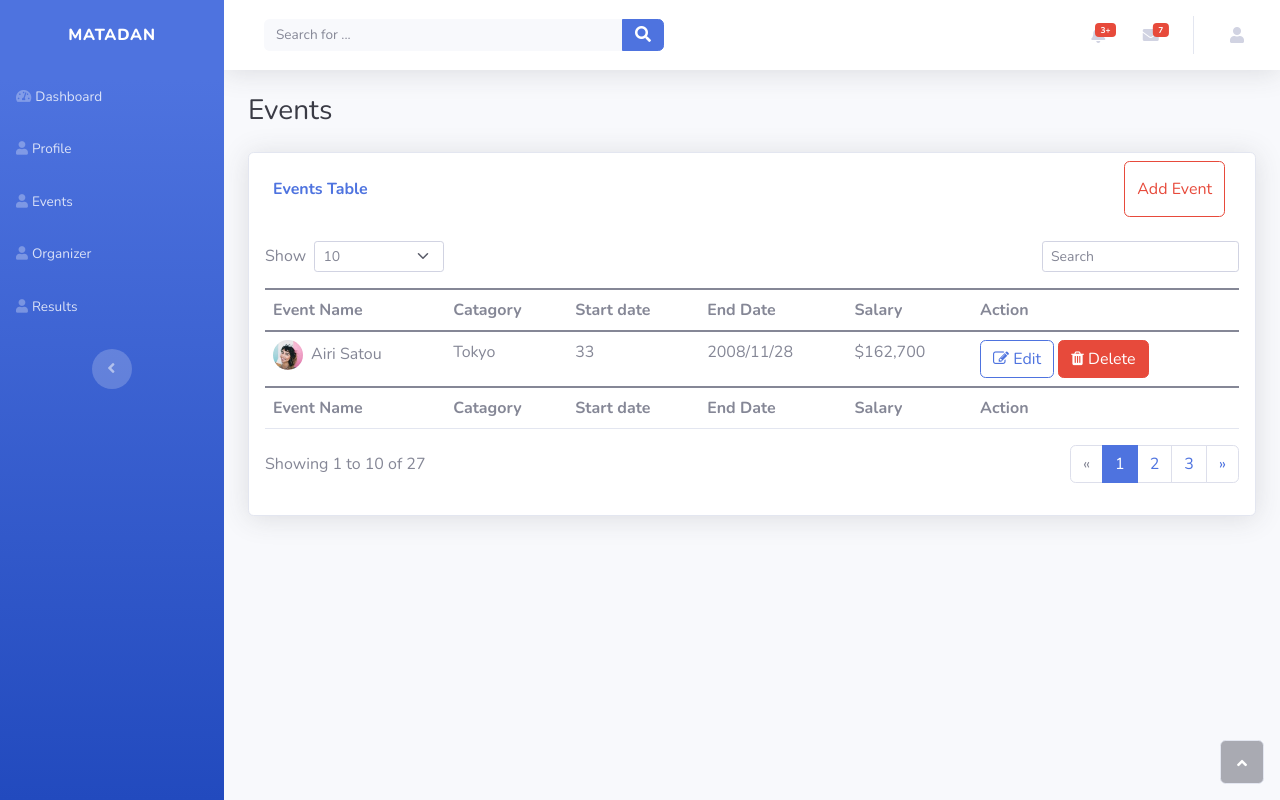
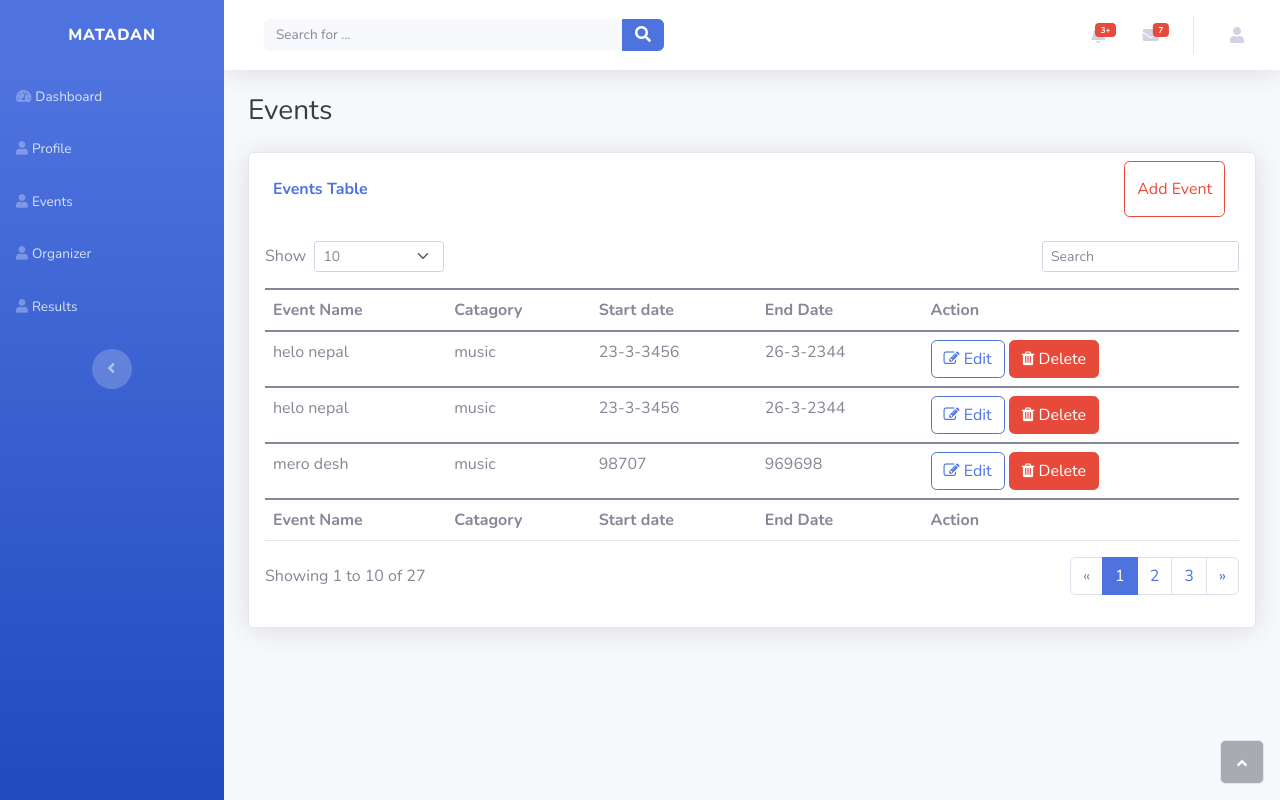
Before and after one commit to maggot08/election_system, a Django app: page /event in a window 1280 px wide. Run offline with Django 3.2, Linux system fonts and the light colour scheme; data comes from the database, SQL or seed files in the repository; both versions use the stored data as it was after the commit; some libraries are stand-ins or nearby versions.

Commit message:
crud operation.

```diff
--- a/election_system/settings.py
+++ b/election_system/settings.py
@@ -38,6 +38,7 @@ INSTALLED_APPS = [
     'django.contrib.sessions',
     'django.contrib.messages',
     'django.contrib.staticfiles',
+    'myapp',
 ]
 
 MIDDLEWARE = [
--- a/myapp/models.py
+++ b/myapp/models.py
@@ -1,3 +1,9 @@
 from django.db import models
 
 # Create your models here.
+
+class Event(models.Model):
+    event_name=models.CharField(max_length=30)
+    event_catagory=models.CharField(max_length=30)
+    event_startdate=models.CharField(max_length=20 )
+    event_enddate=models.CharField(max_length=20)
--- a/myapp/urls.py
+++ b/myapp/urls.py
@@ -21,5 +21,8 @@ urlpatterns = [
     path('profile',views.profile, name="profile"),
     path('event',views.event, name="event"),
 
+    path('addevent',views.addevent, name="addevent"),
+    path('deleteevent/<int:id>',views.deleteevent, name="deleteevent")
+
 
 ]
--- a/myapp/views.py
+++ b/myapp/views.py
@@ -1,4 +1,5 @@
 from django.contrib.auth.models import User
+from myapp.models import *
 from django.contrib.auth import authenticate,login,logout
 from django.shortcuts import redirect, render, HttpResponse, HttpResponseRedirect
 from django.contrib import messages
@@ -80,10 +81,30 @@ def handlelogout(request):
     return redirect('/index')
 
 def event(request):
-    return render(request, 'dashboard/event.html')
+    event=Event.objects.all()
+    context={
+        'events':event
+    }
+    return render(request, 'dashboard/event.html',context)
 
 def profile(request):
     return render(request, 'dashboard/profile.html')
 
-def event(request):
-    return render(request, 'dashboard/event.html')
+def addevent(request):
+    if request.method=="POST":
+        addeventname=request.POST['addeventname']
+        eventcatagory=request.POST['eventcatagory']
+        startdate=request.POST['startdate']
+        enddate=request.POST['enddate']
+
+        saveevent=Event(event_name=addeventname, event_catagory=eventcatagory, event_startdate=startdate, event_enddate=enddate)
+        saveevent.save()
+    messages.warning(request, "Event added successfully!!!")
+    return redirect('/event')
+
+def deleteevent(request, id):
+    event=Event.objects.filter(pk=id)
+    event.delete()
+
+    messages.warning(request, "Event Deleted!!!")
+    return HttpResponseRedirect('/event')
--- a/templates/dashboard/event.html
+++ b/templates/dashboard/event.html
@@ -40,13 +40,13 @@
                                     <div class="mb-3">
                                         <input type="text" id="enddate" name="enddate" class="form-control" placeholder="End Date">
                                     </div>
-                                </form>
                             </div>
                         </div>
                         <div class="modal-footer">
                             <button type="button" class="btn btn-primary" data-bs-dismiss="modal">Cancel</button>
-                            <button type="button" class="btn btn-danger">Submit</button>
+                            <button type="submit" class="btn btn-danger">Submit</button>
                         </div>
+                    </form>
                     </div>
                 </div>
             </div>
@@ -81,20 +81,20 @@
                                 <th>Catagory</th>
                                 <th>Start date</th>
                                 <th>End Date</th>
-                                <th>Salary</th>
                                 <th>Action</th>
                             </tr>
                         </thead>
+                        {% for event in events %}
                         <tbody>
                             <tr>
-                                <td><img class="rounded-circle me-2" width="30" height="30" src="assets/img/avatars/avatar1.jpeg">Airi Satou</td>
-                                <td>Tokyo</td>
-                                <td>33</td>
-                                <td>2008/11/28</td>
-                                <td>$162,700</td>
+                                <td>{{event.event_name}}</td>
+                                <td>{{event.event_catagory}}</td>
+                                <td>{{event.event_startdate}}</td>
+                                <td>{{event.event_enddate}}</td>
                                 <td>
                                     <button type="button" class="btn btn-outline-primary" data-bs-toggle="modal" data-bs-target="#edit-modal"><i class="fa fa-edit"></i>  Edit</button>
-                                    <button type="button" class="btn btn-danger" data-bs-toggle="modal" data-bs-target="#delete-modal"><i class="fa fa-trash"></i>  Delete</button>
+                                    <a type="button" href="{% url 'deleteevent' event.id %}" class="btn btn-danger" ><i class="fa fa-trash"></i>  Delete</a>
+                                    {% comment %} data-bs-toggle="modal" data-bs-target="#delete-modal" {% endcomment %}
                                 </td>
 
                                 <!-- Edit Button Modal -->
@@ -149,7 +149,7 @@
                                             </div>
                                             <div class="modal-footer">
                                                 <button type="button" class="btn btn-primary" data-bs-dismiss="modal">Cancel</button>
-                                                <button type="button" class="btn btn-danger">Delete</button>
+                                                <a href="{% url 'deleteevent' events.id %}" class="btn btn-danger">Confirm</a>
                                             </div>
                                         </div>
                                     </div>
@@ -157,13 +157,13 @@
                                 <!-- End Add Event Button Modal -->
                             </tr>
                         </tbody>
+                        {% endfor %}
                         <tfoot>
                             <tr>
                                 <td><strong>Event Name</strong></td>
                                 <td><strong>Catagory</strong></td>
                                 <td><strong>Start date</strong></td>
                                 <td><strong>End Date</strong></td>
-                                <td><strong>Salary</strong></td>
                                 <td><strong>Action</strong></td>
                             </tr>
                         </tfoot>
```
Also changed, not shown: myapp/admin.py (+6 -1 lines), templates/index.html (+6 -6 lines), templates/nav.html (+4 -4 lines), db.sqlite3, myapp/migrations/0001_initial.py (added), myapp/migrations/0002_auto_20211211_2125.py (added).
